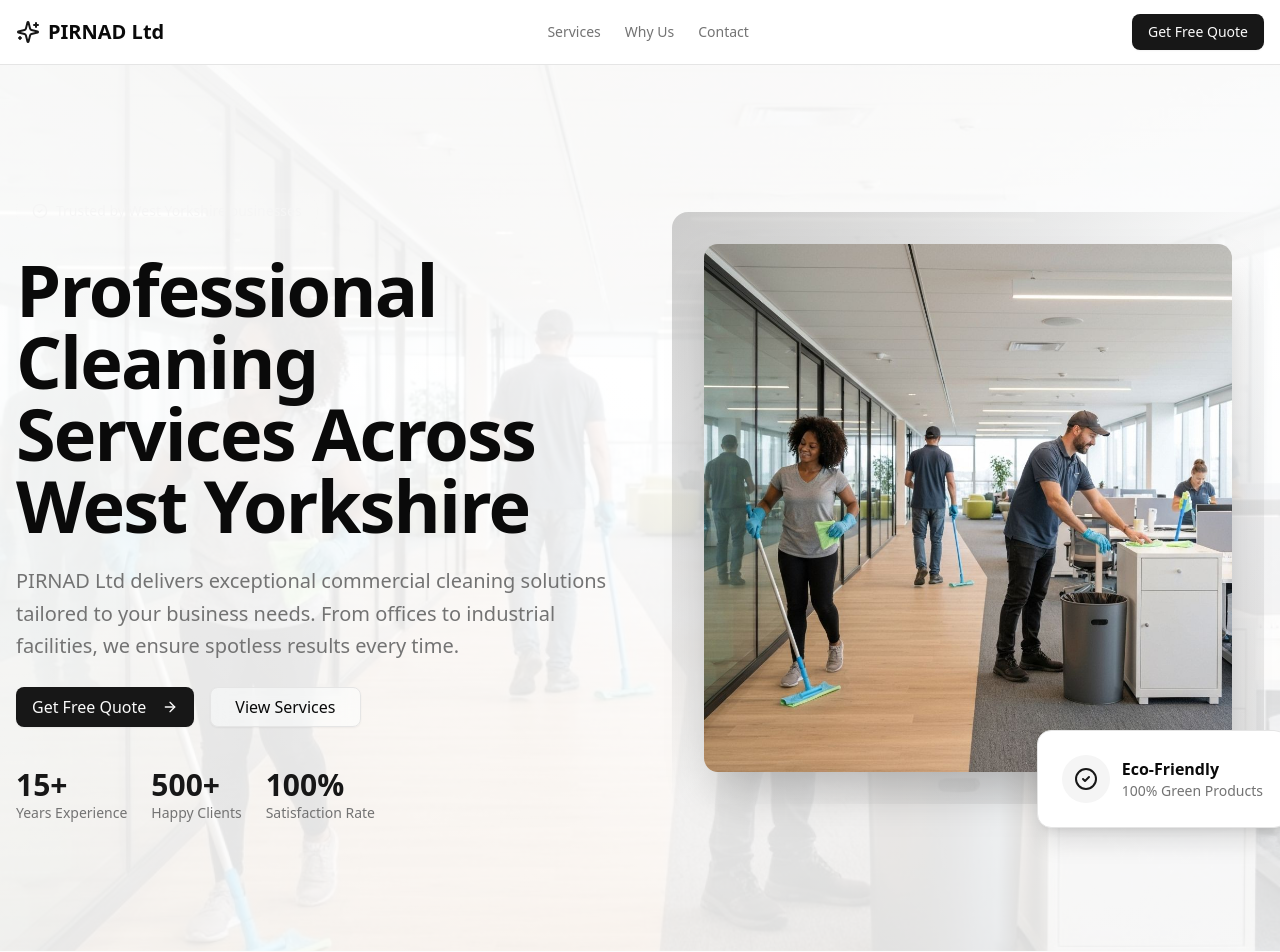
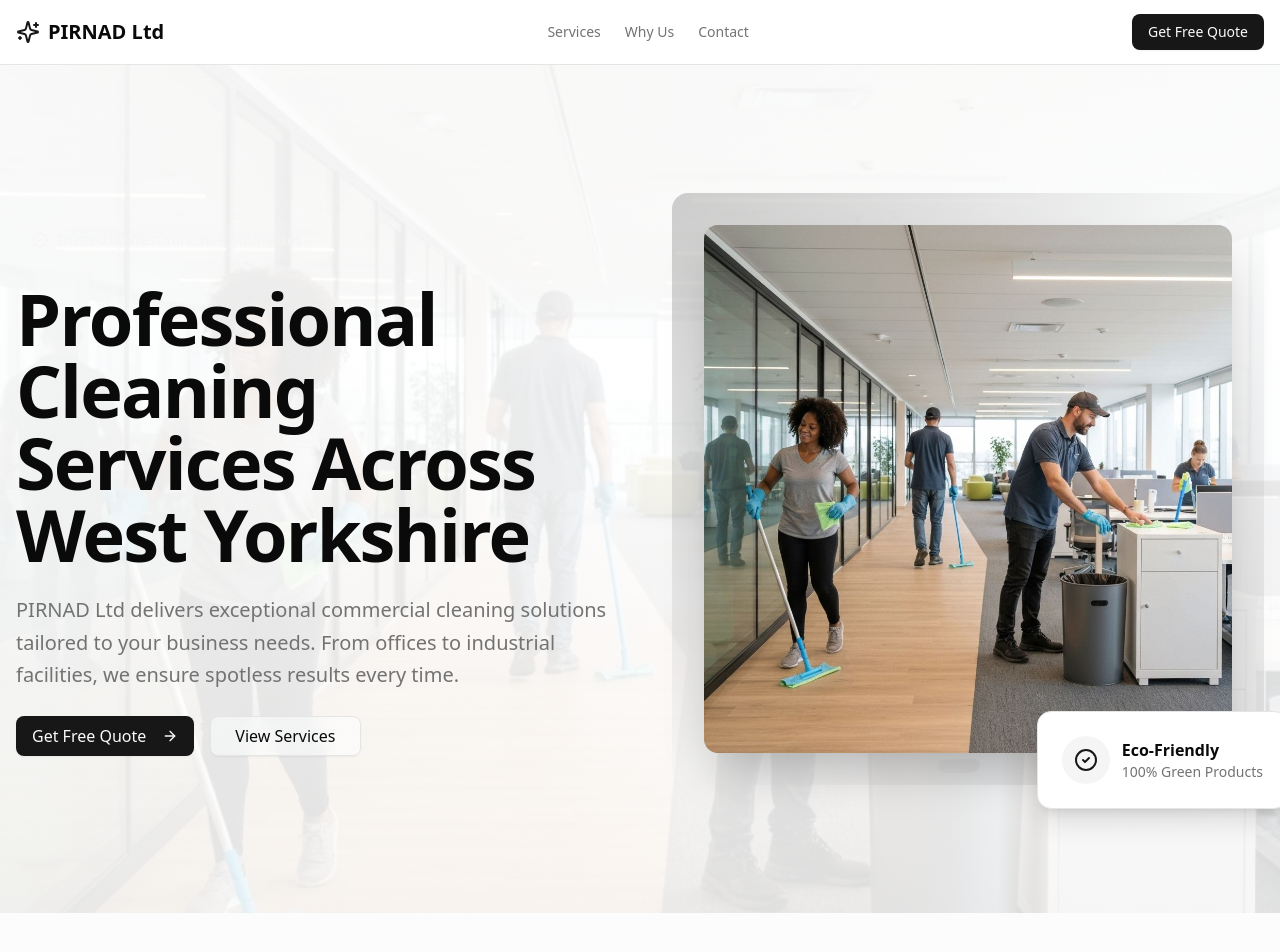
Before and after one commit to kingbary/pirnad, a Next.js app: page / in a window 1280 px wide. Shown: the top 952 px of the page. Built offline with nearby package versions, Linux system fonts and the light colour scheme.

Commit message:
chore: update content

```diff
--- a/components/footer.tsx
+++ b/components/footer.tsx
@@ -12,7 +12,7 @@ export function Footer() {
               <span className="text-xl font-bold text-foreground">PIRNAD Ltd</span>
             </Link>
             <p className="text-sm text-muted-foreground leading-relaxed">
-              Professional cleaning services across West Yorkshire. Trusted by businesses for over 15 years.
+              Professional cleaning services across West Yorkshire. Trusted by businesses over the years.
             </p>
           </div>
 
@@ -90,7 +90,7 @@ export function Footer() {
         <div className="mt-12 pt-8 border-t border-border">
           <div className="flex flex-col md:flex-row justify-between items-center gap-4 text-sm text-muted-foreground">
             <p>© {new Date().getFullYear()} PIRNAD Ltd. All rights reserved.</p>
-            <p>Company Registration No. 12345678 | VAT No. GB123456789</p>
+            {/* <p>Company Registration No. 12345678 | VAT No. GB123456789</p> */}
           </div>
         </div>
       </div>
--- a/components/hero.tsx
+++ b/components/hero.tsx
@@ -61,7 +61,7 @@ export function Hero() {
               </Button>
             </div>
 
-            <div className="flex flex-wrap gap-6 pt-4">
+            {/* <div className="flex flex-wrap gap-6 pt-4">
               <div className="flex flex-col">
                 <span className="text-3xl font-bold text-primary">15+</span>
                 <span className="text-sm text-muted-foreground">Years Experience</span>
@@ -74,7 +74,7 @@ export function Hero() {
                 <span className="text-3xl font-bold text-primary">100%</span>
                 <span className="text-sm text-muted-foreground">Satisfaction Rate</span>
               </div>
-            </div>
+            </div> */}
           </div>
 
           <div className="relative">
```
